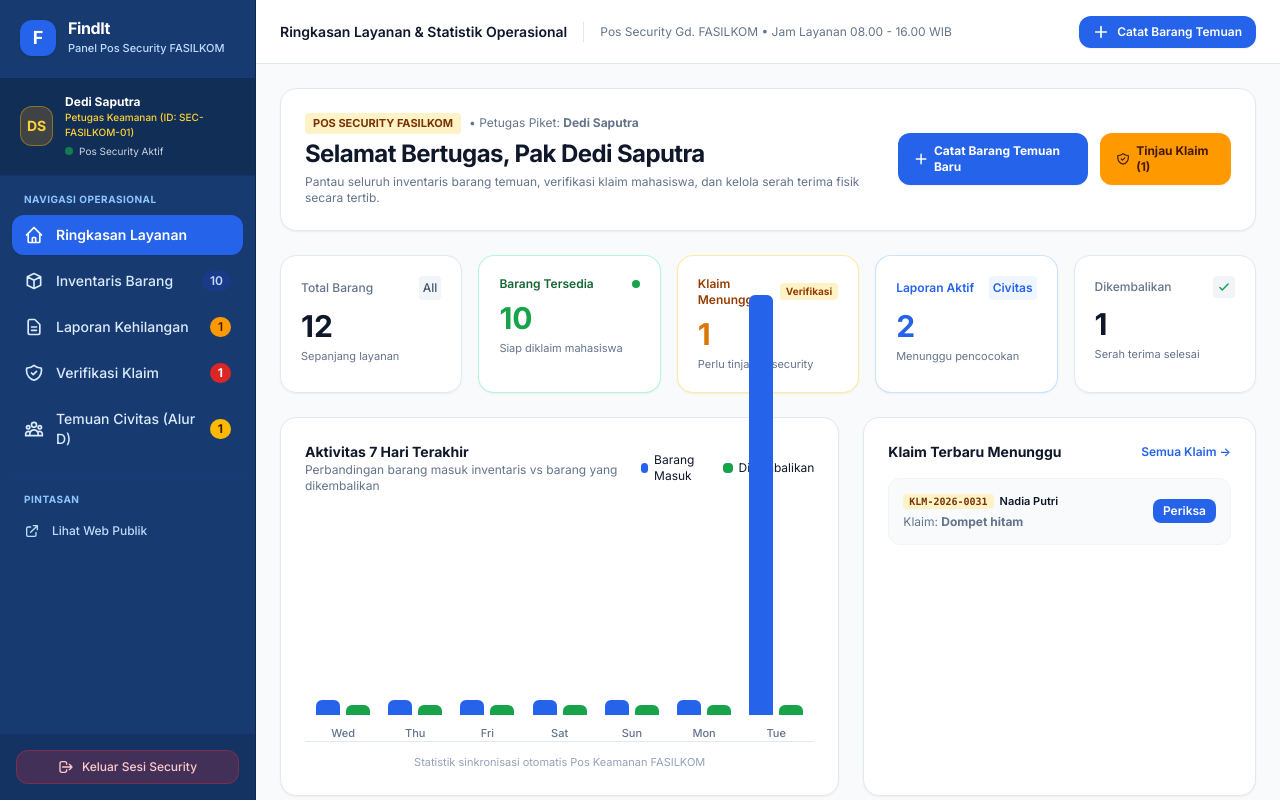
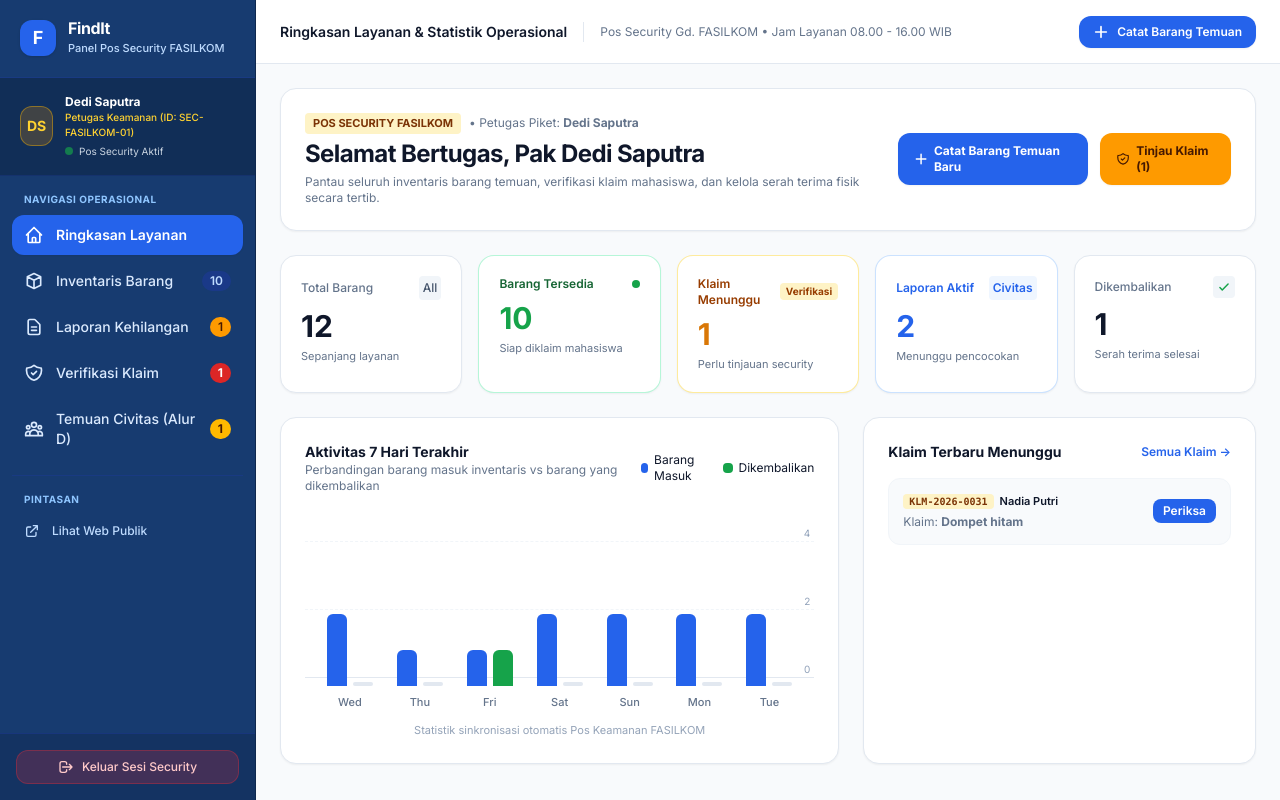
Before and after one commit to delvinfarhan/FindIt-Fasilkom, a Laravel app: page /officer in a window 1280 px wide. Run offline with Laravel 12, Linux system fonts and the light colour scheme; a user stored in the database is signed in; data comes from the database, SQL or seed files in the repository; style sheets or scripts are compiled from the project's sources.

Commit message:
fix: skalakan bar chart aktivitas 7 hari agar selalu proporsional dan tidak melebihi kontainer

```diff
--- a/app/Http/Controllers/Officer/OfficerDashboardController.php
+++ b/app/Http/Controllers/Officer/OfficerDashboardController.php
@@ -28,13 +28,28 @@ class OfficerDashboardController extends Controller
         $chartDays = collect();
         for ($i = 6; $i >= 0; $i--) {
             $date = Carbon::today()->subDays($i);
+            $incoming = FoundItem::whereDate('created_at', $date)->count();
+            $returned = FoundItem::whereDate('handed_over_at', $date)->count();
+
             $chartDays->push([
                 'label' => $date->translatedFormat('D, d M'),
                 'short' => $date->translatedFormat('D'),
-                'incoming' => FoundItem::whereDate('created_at', $date)->count(),
-                'returned' => FoundItem::whereDate('handed_over_at', $date)->count(),
+                'incoming' => $incoming,
+                'returned' => $returned,
             ]);
         }
+
+        $maxVal = max(4, (int) $chartDays->max(fn($d) => max($d['incoming'], $d['returned'])));
+
+        $chartDays = $chartDays->map(function ($day) use ($maxVal) {
+            $day['incoming_pct'] = $day['incoming'] > 0
+                ? max(12, min(100, (int) round(($day['incoming'] / $maxVal) * 100)))
+                : 0;
+            $day['returned_pct'] = $day['returned'] > 0
+                ? max(12, min(100, (int) round(($day['returned'] / $maxVal) * 100)))
+                : 0;
+            return $day;
+        });
 
         // Recent activity
         $recentClaims = Claim::with(['foundItem', 'user'])->latest()->take(5)->get();
@@ -44,6 +59,7 @@ class OfficerDashboardController extends Controller
         return view('officer.dashboard', compact(
             'kpi',
             'chartDays',
+            'maxVal',
             'recentClaims',
             'recentReports',
             'recentItems'
--- a/app/Models/FoundItem.php
+++ b/app/Models/FoundItem.php
@@ -26,6 +26,8 @@ class FoundItem extends Model
         'created_by',
         'handed_over_to_user_id',
         'handed_over_at',
+        'created_at',
+        'updated_at',
     ];
 
     protected function casts(): array
--- a/resources/views/officer/dashboard.blade.php
+++ b/resources/views/officer/dashboard.blade.php
@@ -96,26 +96,46 @@
             </div>
 
             <!-- Visual Bar Chart -->
-            <div class="h-56 flex items-end justify-between gap-3 pt-6 border-b border-[#E2E8F0] px-2">
+            <div class="relative pt-4">
+                <!-- Background Reference Lines -->
+                <div class="absolute inset-x-0 top-4 bottom-8 flex flex-col justify-between pointer-events-none">
+                    <div class="border-b border-dashed border-slate-100 w-full flex justify-end pr-1"><span class="text-[10px] text-slate-400 -mt-2">{{ $maxVal ?? 4 }}</span></div>
+                    <div class="border-b border-dashed border-slate-100 w-full flex justify-end pr-1"><span class="text-[10px] text-slate-400 -mt-2">{{ round(($maxVal ?? 4) / 2) }}</span></div>
+                    <div class="border-b border-slate-200 w-full flex justify-end pr-1"><span class="text-[10px] text-slate-400 -mt-2">0</span></div>
+                </div>
+
+                <!-- Bars Container -->
+                <div class="h-44 flex items-end justify-between gap-2 sm:gap-3 px-2 sm:px-4 relative z-10">
                     @foreach($chartDays as $day)
-                    <div class="flex-1 flex flex-col items-center gap-1.5 h-full justify-end group">
-                        <div class="w-full flex items-end justify-center gap-1.5 h-40">
+                        <div class="flex-1 flex flex-col items-center gap-2 h-full justify-end group">
+                            <!-- Bars Track -->
+                            <div class="w-full flex items-end justify-center gap-1 sm:gap-1.5 h-36 relative">
                                 <!-- Incoming Bar -->
-                            <div class="w-4 sm:w-6 bg-[#2563EB] rounded-t-md transition group-hover:brightness-110 relative" style="height: {{ max(15, ($day['incoming'] * 35)) }}px">
-                                <span class="opacity-0 group-hover:opacity-100 transition absolute -top-6 left-1/2 -translate-x-1/2 bg-[#0F172A] text-white text-[10px] px-1.5 py-0.5 rounded pointer-events-none">
-                                    {{ $day['incoming'] }}
+                                @if($day['incoming'] > 0)
+                                    <div class="w-3.5 sm:w-5 bg-[#2563EB] rounded-t-md transition-all duration-300 group-hover:brightness-110 relative" style="height: {{ $day['incoming_pct'] }}%">
+                                        <span class="opacity-0 group-hover:opacity-100 transition absolute -top-7 left-1/2 -translate-x-1/2 bg-[#0F172A] text-white text-[10px] font-semibold px-1.5 py-0.5 rounded shadow pointer-events-none whitespace-nowrap z-30">
+                                            {{ $day['incoming'] }} Masuk
                                         </span>
                                     </div>
+                                @else
+                                    <div class="w-3.5 sm:w-5 h-1 bg-slate-200 rounded-full" title="0 barang masuk"></div>
+                                @endif
+
                                 <!-- Returned Bar -->
-                            <div class="w-4 sm:w-6 bg-[#16A34A] rounded-t-md transition group-hover:brightness-110 relative" style="height: {{ max(10, ($day['returned'] * 35)) }}px">
-                                <span class="opacity-0 group-hover:opacity-100 transition absolute -top-6 left-1/2 -translate-x-1/2 bg-[#0F172A] text-white text-[10px] px-1.5 py-0.5 rounded pointer-events-none">
-                                    {{ $day['returned'] }}
+                                @if($day['returned'] > 0)
+                                    <div class="w-3.5 sm:w-5 bg-[#16A34A] rounded-t-md transition-all duration-300 group-hover:brightness-110 relative" style="height: {{ $day['returned_pct'] }}%">
+                                        <span class="opacity-0 group-hover:opacity-100 transition absolute -top-7 left-1/2 -translate-x-1/2 bg-[#0F172A] text-white text-[10px] font-semibold px-1.5 py-0.5 rounded shadow pointer-events-none whitespace-nowrap z-30">
+                                            {{ $day['returned'] }} Dikembalikan
                                         </span>
                                     </div>
+                                @else
+                                    <div class="w-3.5 sm:w-5 h-1 bg-slate-200 rounded-full" title="0 dikembalikan"></div>
+                                @endif
                             </div>
-                        <span class="text-[11px] font-medium text-[#64748B] mt-1">{{ $day['short'] }}</span>
+                            <span class="text-[11px] font-medium text-[#64748B]">{{ $day['short'] }}</span>
                         </div>
                     @endforeach
+                </div>
             </div>
             <p class="text-[11px] text-[#94A3B8] text-center mt-3">Statistik sinkronisasi otomatis Pos Keamanan FASILKOM</p>
         </div>
```
Also changed, not shown: database/seeders/DatabaseSeeder.php (+42 -2 lines), tests/Feature/FindItApplicationTest.php (+2 -0 lines). Lines whose indentation alone changed are shown as unchanged.
